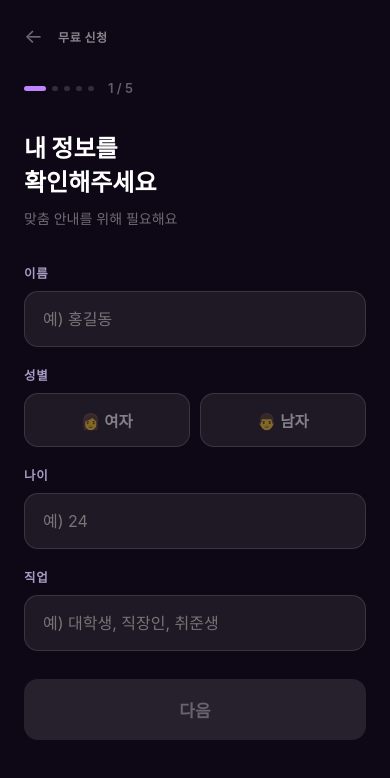
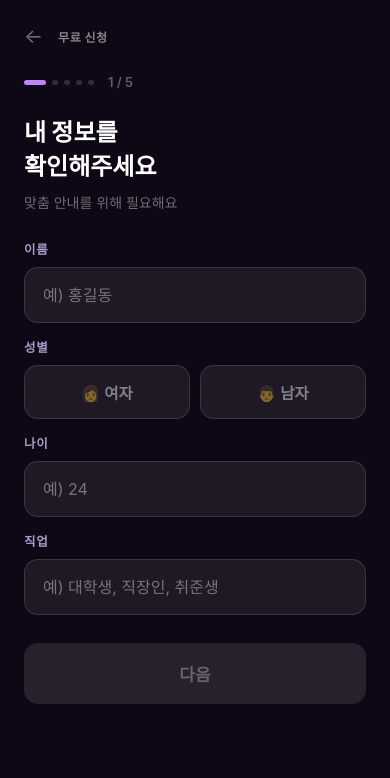
Before and after one commit to junone-creater/lovetypetest, a React (Vite) app: page /#/apply in a window 390 px wide. Shown: the top 778 px of the page. Built offline with nearby package versions, Linux system fonts and the light colour scheme; a web font is replaced by a local one.

Commit message:
모바일 ui 최적화

```diff
--- a/src/pages/ApplyPage.jsx
+++ b/src/pages/ApplyPage.jsx
@@ -132,9 +132,9 @@ export default function ApplyPage() {
   }
 
   return (
-    <div style={{ background: BG, minHeight: '100vh', fontFamily: FONT }}>
+    <div style={{ background: BG, height: '100dvh', overflow: 'hidden', fontFamily: FONT, display: 'flex', flexDirection: 'column' }}>
       {/* 헤더 */}
-      <div style={{ padding: '20px 24px 0', display: 'flex', alignItems: 'center', gap: 7 }}>
+      <div style={{ padding: '20px 24px 0', display: 'flex', alignItems: 'center', gap: 7, flexShrink: 0 }}>
         <button onClick={() => navigate(-1)}
           style={{ background: 'none', border: 'none', color: 'rgba(255,255,255,.4)', fontSize: 20, cursor: 'pointer', padding: '4px 8px 4px 0' }}>
           ←
@@ -142,9 +142,10 @@ export default function ApplyPage() {
         <span style={{ fontSize: 12, fontWeight: 700, color: 'rgba(255,255,255,.5)', letterSpacing: '.5px' }}>무료 신청</span>
       </div>
 
-      <div style={{ padding: '28px 24px 60px', maxWidth: 480, margin: '0 auto' }}>
+      <div style={{ padding: '22px 24px 28px', maxWidth: 480, margin: '0 auto', width: '100%', flex: 1, minHeight: 0,
+        display: 'flex', flexDirection: 'column' }}>
         {/* 진행 표시 */}
-        <div style={{ display: 'flex', gap: 6, marginBottom: 36, alignItems: 'center' }}>
+        <div style={{ display: 'flex', gap: 6, marginBottom: 26, alignItems: 'center', flexShrink: 0 }}>
           {Array.from({ length: TOTAL }, (_, i) => (
             <div key={i} style={{ height: 5, borderRadius: 3, transition: 'all .3s',
               background: i + 1 < step ? PURPLE : i + 1 === step ? LILAC : 'rgba(255,255,255,.15)',
@@ -157,10 +158,10 @@ export default function ApplyPage() {
         {step === 1 && (
           <div className="fade-in">
             <h2 style={{ fontSize: 24, fontWeight: 800, color: '#fff', lineHeight: 1.4, marginBottom: 8 }}>내 정보를<br/>확인해주세요</h2>
-            <p style={{ fontSize: 14, color: 'rgba(255,255,255,.4)', marginBottom: 32, lineHeight: 1.7 }}>
+            <p style={{ fontSize: 14, color: 'rgba(255,255,255,.4)', marginBottom: 24, lineHeight: 1.7 }}>
               {(testUser.name || testUser.age) ? '테스트에서 받은 정보예요 · 틀린 부분은 수정해주세요' : '맞춤 안내를 위해 필요해요'}
             </p>
-            <div style={{ display: 'flex', flexDirection: 'column', gap: 18 }}>
+            <div style={{ display: 'flex', flexDirection: 'column', gap: 14 }}>
               <div>
                 <label style={labelSt}>이름</label>
                 <input style={inputSt} type="text" placeholder="예) 홍길동"
--- a/src/pages/IntroPage.jsx
+++ b/src/pages/IntroPage.jsx
@@ -46,12 +46,11 @@ export default function IntroPage() {
   // ── 0단계: 시작 화면 (큰 히어로) ──
   if (step === 0) {
     return (
-      <div className="fade-in" style={{ background:'#0E0816', minHeight:'100vh', display:'flex', flexDirection:'column' }}>
-        {/* 히어로: 원본 비율 그대로 → 말풍선 위치가 모든 화면에서 고정.
-            containerType:inline-size 로 글자 크기를 이미지 너비 기준(cqw)으로 잡아 항상 말풍선에 맞춤 */}
-        <div style={{ position:'relative', width:'100%', containerType:'inline-size', overflow:'hidden' }}>
+      <div className="fade-in" style={{ background:'#0E0816', height:'100dvh', display:'flex', flexDirection:'column', overflow:'hidden' }}>
+        {/* 히어로: 남는 공간을 채우되 위(말풍선) 기준으로 크롭 → 한 화면에 고정 */}
+        <div style={{ position:'relative', width:'100%', flex:1, minHeight:0, containerType:'inline-size', overflow:'hidden' }}>
           <img src={`${import.meta.env.BASE_URL}images/intro-hero.png`} alt=""
-            style={{ width:'100%', height:'auto', display:'block' }}/>
+            style={{ width:'100%', height:'100%', objectFit:'cover', objectPosition:'center top', display:'block' }}/>
           <div style={{ position:'absolute', inset:0,
             background:'linear-gradient(to bottom, rgba(14,8,22,.15) 0%, rgba(14,8,22,0) 45%, rgba(14,8,22,.85) 82%, #0E0816 100%)' }}/>
 
@@ -78,11 +77,10 @@ export default function IntroPage() {
           </div>
         </div>
 
-        <div style={{ flex:1, display:'flex', flexDirection:'column', padding:'20px 22px 36px' }}>
-          <p style={{ fontSize:14, color:'rgba(255,255,255,.5)', lineHeight:1.6, marginBottom:24, fontFamily:FONT }}>
+        <div style={{ flexShrink:0, padding:'16px 22px 26px' }}>
+          <p style={{ fontSize:14, color:'rgba(255,255,255,.5)', lineHeight:1.6, marginBottom:18, fontFamily:FONT }}>
             12가지 질문으로 알아보는 내 연애 유형.<br/>결과는 바로 확인할 수 있어요.
           </p>
-          <div style={{ flex:1, minHeight:8 }}/>
           <button onClick={next} style={ctaStyle(true)}>테스트 시작하기</button>
           <p style={{ textAlign:'center', fontSize:11, color:'rgba(255,255,255,.2)', marginTop:14, fontFamily:FONT }}>
             🔒 입력하신 정보는 결과 안내 목적으로만 사용돼요
@@ -105,7 +103,7 @@ export default function IntroPage() {
   }[step]
 
   return (
-    <div className="fade-in" style={{ background:'#0E0816', minHeight:'100vh', display:'flex', flexDirection:'column', position:'relative', overflow:'hidden' }}>
+    <div className="fade-in" style={{ background:'#0E0816', height:'100dvh', display:'flex', flexDirection:'column', position:'relative', overflow:'hidden' }}>
       {/* 은은한 보라 배경광 */}
       <div style={{ position:'absolute', top:'-15%', left:'50%', transform:'translateX(-50%)', width:'120%', height:'55%',
         background:'radial-gradient(60% 60% at 50% 40%, rgba(155,93,229,.22), transparent 70%)', pointerEvents:'none' }}/>
--- a/src/pages/QuizPage.jsx
+++ b/src/pages/QuizPage.jsx
@@ -87,7 +87,7 @@ export default function QuizPage() {
   if (analyzing) {
     const totalMs = ANALYZE_MSGS.length * 850 + 650
     return (
-      <div style={{ background:'#0E0816', minHeight:'100vh', fontFamily:FONT, position:'relative', overflow:'hidden',
+      <div style={{ background:'#0E0816', height:'100dvh', fontFamily:FONT, position:'relative', overflow:'hidden',
         display:'flex', alignItems:'center', justifyContent:'center', padding:'0 36px' }}>
         <div style={{ position:'absolute', top:'50%', left:'50%', transform:'translate(-50%,-50%)', width:'140%', height:'45%',
           background:'radial-gradient(50% 50% at 50% 50%, rgba(155,93,229,.28), transparent 70%)', pointerEvents:'none' }}/>
@@ -120,7 +120,7 @@ export default function QuizPage() {
   }
 
   return (
-    <div style={{ background:'#0E0816', minHeight:'100vh', fontFamily:FONT, position:'relative', overflow:'hidden',
+    <div style={{ background:'#0E0816', height:'100dvh', fontFamily:FONT, position:'relative', overflow:'hidden',
       display:'flex', flexDirection:'column' }}>
       {/* 은은한 보라 배경광 — 인트로와 톤 통일 */}
       <div style={{ position:'absolute', top:'-12%', left:'50%', transform:'translateX(-50%)', width:'120%', height:'45%',
--- a/vite.config.js
+++ b/vite.config.js
@@ -4,4 +4,7 @@ import react from '@vitejs/plugin-react'
 export default defineConfig({
   plugins: [react()],
   base: '/',
+  server: {
+    host: true,  // 같은 와이파이의 폰 등에서 접속 가능 (네트워크 주소 노출)
+  },
 })
```
